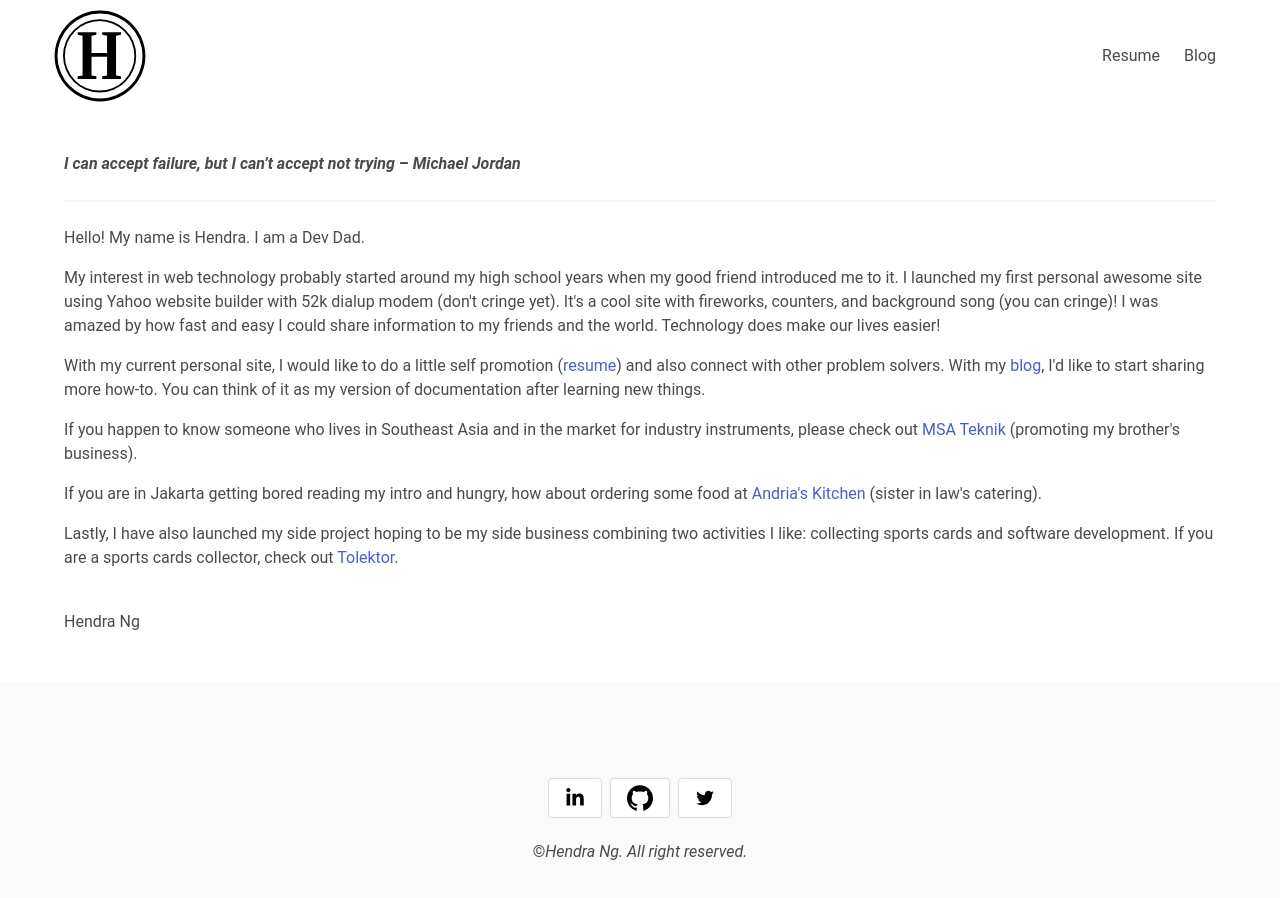
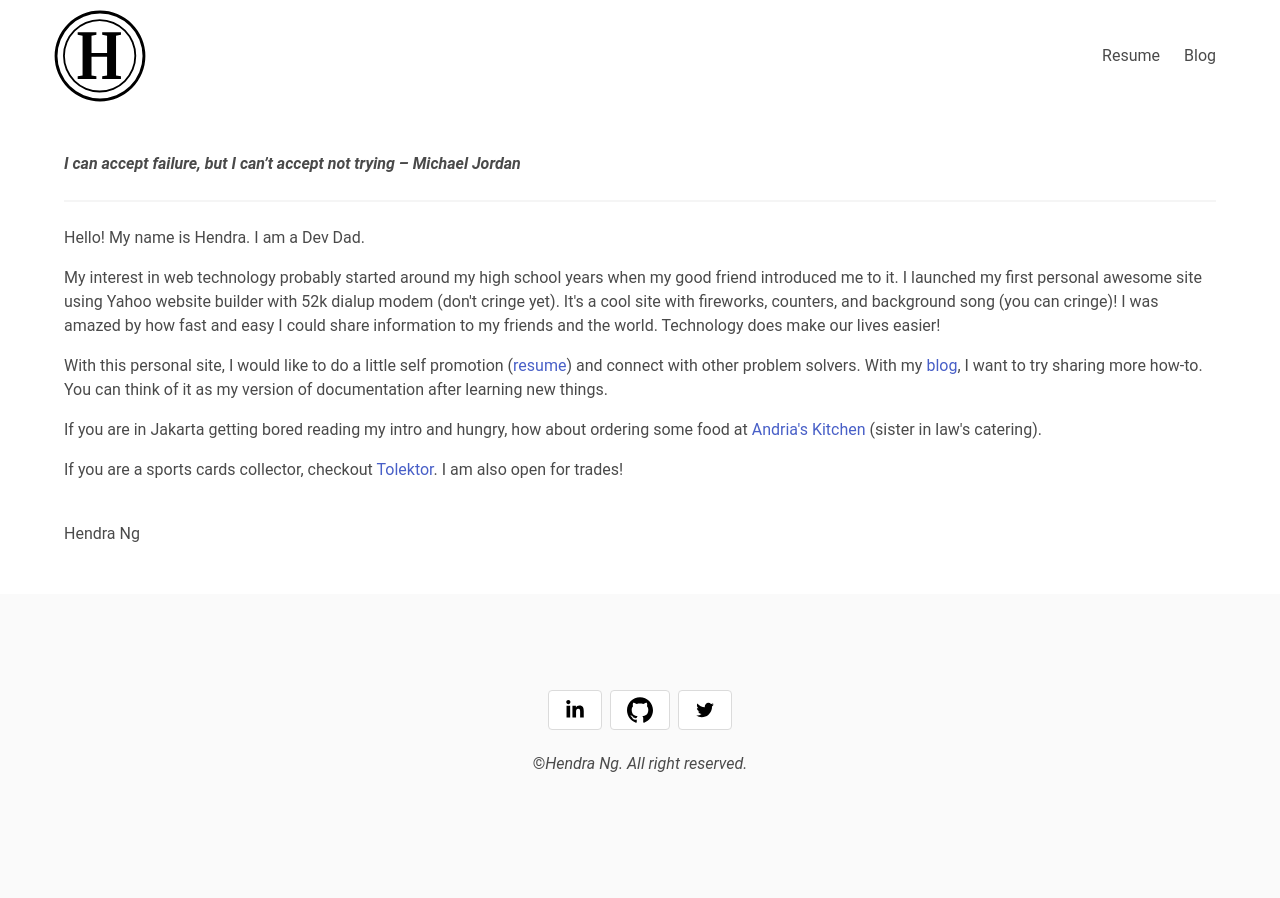
Before and after one commit to hendrang/hendrang, an Angular app: page /home in a window 1280 px wide. Shown: the top 898 px of the page. Built offline with nearby package versions, Linux system fonts and the light colour scheme.

Commit message:
2/6/2024 - Update Resume
2/6/2024 - Update Resume

```diff
--- a/src/app/components/home/home.component.html
+++ b/src/app/components/home/home.component.html
@@ -13,22 +13,14 @@
             cringe)! I
             was amazed by how fast and easy I could share information to my friends and the world. Technology does
             make our lives easier!</p>
-        <p class="mb-4">With my current personal site, I would like to do a little self promotion (<a
-                routerLink="/resume">resume</a>) and also connect with other problem solvers. With my <a
-                href="https://bloqku.com/" target="blank">blog</a>, I'd like to start sharing more how-to. You can think
+        <p class="mb-4">With this personal site, I would like to do a little self promotion (<a
+                routerLink="/resume">resume</a>) and connect with other problem solvers. With my <a
+                href="https://bloqku.com/" target="blank">blog</a>, I want to try sharing more how-to. You can think
             of it as my version of documentation after learning new things.</p>
-        <p class="mb-4">If you happen to know someone who lives in Southeast Asia and in the market for industry
-            instruments,
-            please check out <a href="https://msateknik.id/" target="blank">MSA Teknik</a> (promoting my
-            brother's business).</p>
         <p class="mb-4">If you are in Jakarta getting bored reading my intro and hungry, how about ordering some food
             at <a href="http://andriaskitchen.com/" target="blank">Andria's Kitchen</a> (sister in law's
             catering).</p>
-        <p class="mb-4">Lastly, I have also launched my side project hoping to be my side business combining two
-            activities I
-            like: collecting sports cards and software development. If you are a sports cards collector,
-            check
-            out <a href="https://tolektor.com/" target="blank">Tolektor</a>.</p>
+        <p class="mb-4">If you are a sports cards collector, checkout <a href="https://tolektor.com/" target="blank">Tolektor</a>. I am also open for trades!</p>
         <p><br />Hendra Ng</p>
     </div>
 </section>
--- a/src/app/components/resume/resume.component.html
+++ b/src/app/components/resume/resume.component.html
@@ -92,12 +92,12 @@
         </div>
         <div class="content">
           <ul>
-            <li>Lead a geographically distributed team of ten delivering features and bug fixes.</li>
+            <li>Lead a geographically distributed team of twelve delivering features and bug fixes.</li>
             <li>Participate in software development projects as required including coding, architecting, testing, and debugging.</li>
             <li>Offer support and guidance to cultivate a culture of continuous learning and improvement.</li>
             <li>Collaborate with product teams, architects, and internal cross-functional teams ensuring feature deliveries.</li>
             <li>Led team of seven automating equity liquidation to increase donor contribution efficiency by 25%.</li>
-            <li>Guided team of four modernizing Charitable letters system.</li>
+            <li>Guided team of four modernizing Charitable letters system using .NET, Amazon S3, and Rabbit MQ.</li>
           </ul>
         </div>
       </div>
@@ -330,6 +330,8 @@
       <div class="container">
         <div class="content">
           <ul>
+            <li><strong>Grant Automation Processor (GAP):</strong> Lead team of five delivering grant automation application taking advantage of .NET and Rabbit MQ on Pivotal Cloud Foundry. Number of manual grant reviews for approvals have been reduced significantly. Result: More than 80% of Charitable grants are auto approved.</li>
+            <li><strong>Trade Automation:</strong> Led team of seven developing application automating market order of equity contributions. With this application, a smaller number of manual trade executions go through Charitable Trade team. Result: 25% efficiency improvement of donor equity contribution end-to-end process.</li>
             <li><strong>MITools:</strong> Lead MRO QAQC team developing MITools weekly run application checking model inventory fields. This application helps validators identifying data related issues that may violate SR11-7 and/or MRO Governance guidelines. Result: About 11,000 data related issues have been reduced to roughly 1,500. This ongoing effort shows Federal Reserve on MRO’s initiative/effort achieving no data issue goal.</li>
             <li><strong>Short Sale Automation:</strong> Led Securities Lending project providing daily securities’ short sale rate to Digital Service team, which would then be distributed to the front channels (schwab.com, street smart, and client central). This was the first project taking advantage of .Net Web API and Rabbit MQ on Pivotal Cloud Foundry. Result: Better customer experience by providing hard to borrow securities’ rates without having to call customer representatives.</li>
             <li><strong>Home Quote 2:</strong> Technical Lead for member of 12-person team expanding Progressive business to homeowners offering better selections of home and condo insurance. Goal: Enhancing Progressive’s ability to grow together with the expanding customers’ families (customer retention).</li>
```
Also changed, not shown: 1 other file (tests, documents, lock files or other folders).
